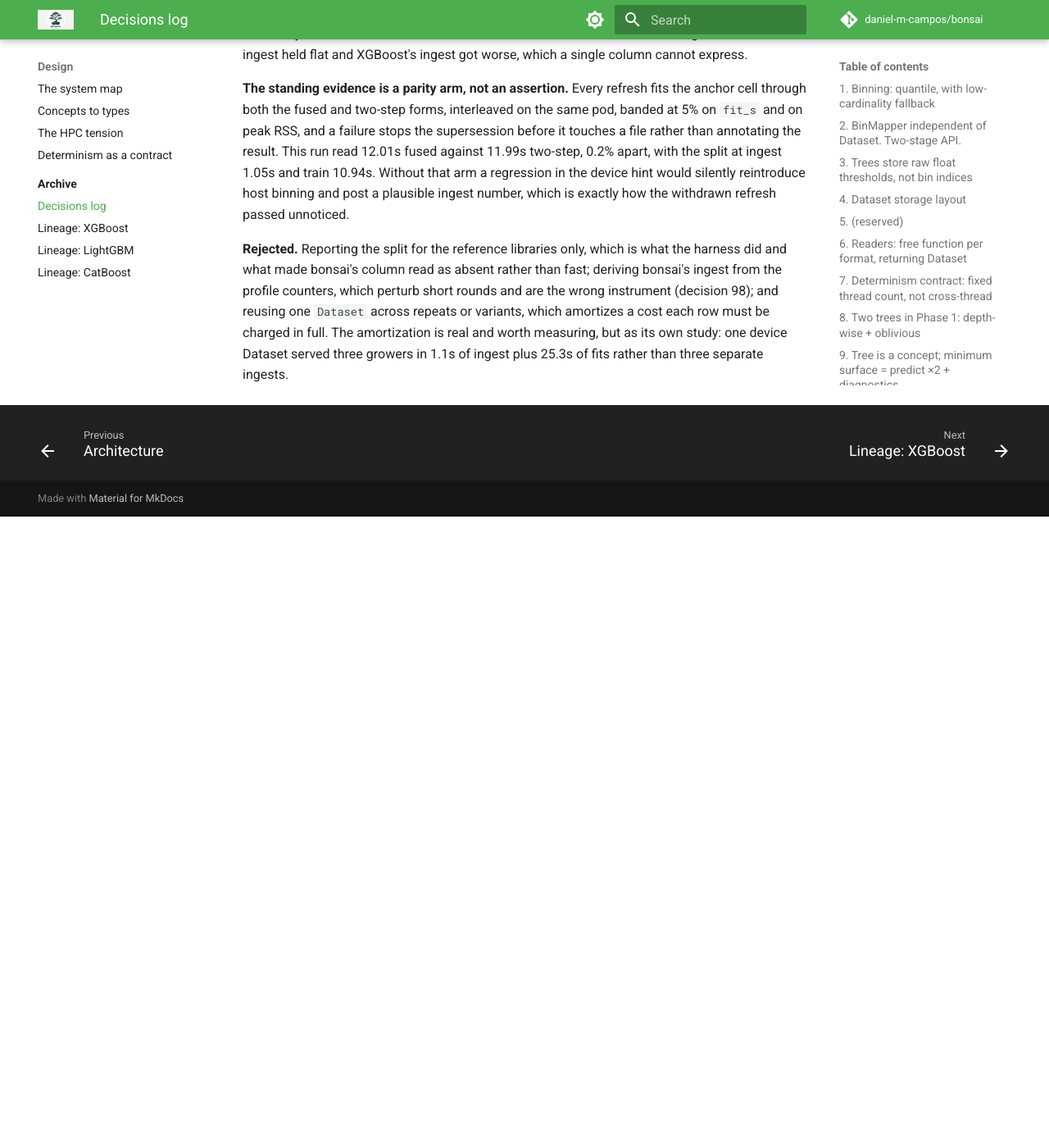
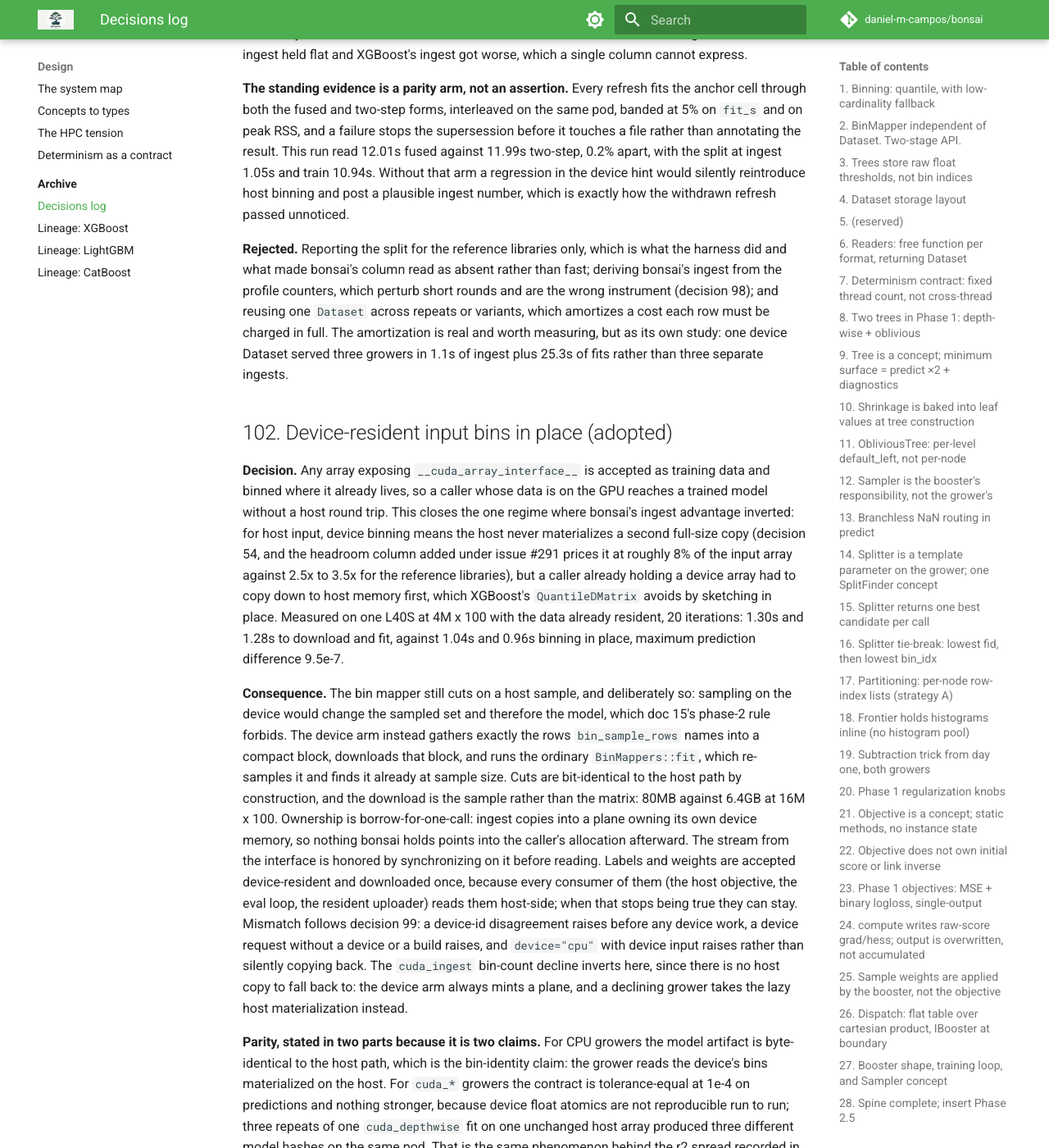
Before and after one commit to daniel-m-campos/bonsai, an MkDocs documentation site: the page built from docs/decisions.md, in a window 1280 px wide and 1400 px high, scrolled down 79345 px. Shown: the whole window at 82% size. Built offline with MkDocs 1.6.1 and Material for MkDocs 9.7.7, drawn with Linux system fonts in a browser that asks for light colours; comment, search, counter and statistics services are not loaded; before the commit the page ends 79975 px from its top, so only the background shows below that; some of the changed text lies outside the part shown.

Commit message:
docs: record device-resident input as decision 102

```diff
--- a/docs/decisions.md
+++ b/docs/decisions.md
@@ -1291,3 +1291,13 @@
 **The standing evidence is a parity arm, not an assertion.** Every refresh fits the anchor cell through both the fused and two-step forms, interleaved on the same pod, banded at 5% on `fit_s` and on peak RSS, and a failure stops the supersession before it touches a file rather than annotating the result. This run read 12.01s fused against 11.99s two-step, 0.2% apart, with the split at ingest 1.05s and train 10.94s. Without that arm a regression in the device hint would silently reintroduce host binning and post a plausible ingest number, which is exactly how the withdrawn refresh passed unnoticed.
 
 **Rejected.** Reporting the split for the reference libraries only, which is what the harness did and what made bonsai's column read as absent rather than fast; deriving bonsai's ingest from the profile counters, which perturb short rounds and are the wrong instrument (decision 98); and reusing one `Dataset` across repeats or variants, which amortizes a cost each row must be charged in full. The amortization is real and worth measuring, but as its own study: one device Dataset served three growers in 1.1s of ingest plus 25.3s of fits rather than three separate ingests.
+
+## 102. Device-resident input bins in place (adopted)
+
+**Decision.** Any array exposing `__cuda_array_interface__` is accepted as training data and binned where it already lives, so a caller whose data is on the GPU reaches a trained model without a host round trip. This closes the one regime where bonsai's ingest advantage inverted: for host input, device binning means the host never materializes a second full-size copy (decision 54, and the headroom column added under issue #291 prices it at roughly 8% of the input array against 2.5x to 3.5x for the reference libraries), but a caller already holding a device array had to copy down to host memory first, which XGBoost's `QuantileDMatrix` avoids by sketching in place. Measured on one L40S at 4M x 100 with the data already resident, 20 iterations: 1.30s and 1.28s to download and fit, against 1.04s and 0.96s binning in place, maximum prediction difference 9.5e-7.
+
+**Consequence.** The bin mapper still cuts on a host sample, and deliberately so: sampling on the device would change the sampled set and therefore the model, which doc 15's phase-2 rule forbids. The device arm instead gathers exactly the rows `bin_sample_rows` names into a compact block, downloads that block, and runs the ordinary `BinMappers::fit`, which re-samples it and finds it already at sample size. Cuts are bit-identical to the host path by construction, and the download is the sample rather than the matrix: 80MB against 6.4GB at 16M x 100. Ownership is borrow-for-one-call: ingest copies into a plane owning its own device memory, so nothing bonsai holds points into the caller's allocation afterward. The stream from the interface is honored by synchronizing on it before reading. Labels and weights are accepted device-resident and downloaded once, because every consumer of them (the host objective, the eval loop, the resident uploader) reads them host-side; when that stops being true they can stay. Mismatch follows decision 99: a device-id disagreement raises before any device work, a device request without a device or a build raises, and `device="cpu"` with device input raises rather than silently copying back. The `cuda_ingest` bin-count decline inverts here, since there is no host copy to fall back to: the device arm always mints a plane, and a declining grower takes the lazy host materialization instead.
+
+**Parity, stated in two parts because it is two claims.** For CPU growers the model artifact is byte-identical to the host path, which is the bin-identity claim: the grower reads the device's bins materialized on the host. For `cuda_*` growers the contract is tolerance-equal at 1e-4 on predictions and nothing stronger, because device float atomics are not reproducible run to run; three repeats of one `cuda_depthwise` fit on one unchanged host array produced three different model hashes on the same pod. That is the same phenomenon behind the r2 spread recorded in decision 100 and the parity-bound flake of issue #278, and it is a property of the device plane rather than of this feature.
+
+**Rejected.** Sampling the bin mapper's cuts on the device (changes the model, and the compact-gather download costs 80MB to avoid that); retaining a borrowed device pointer past the call (an aliasing contract callers cannot see); accepting device input into the standings ladders (every arm is handed the same host array, and a device-input study is a separate measurement where every arm that supports such input is measured on it). **Reopener:** keeping labels device-resident once a consumer can read them there.
```
Also changed, not shown: CHANGELOG.md (+3 -0 lines).
